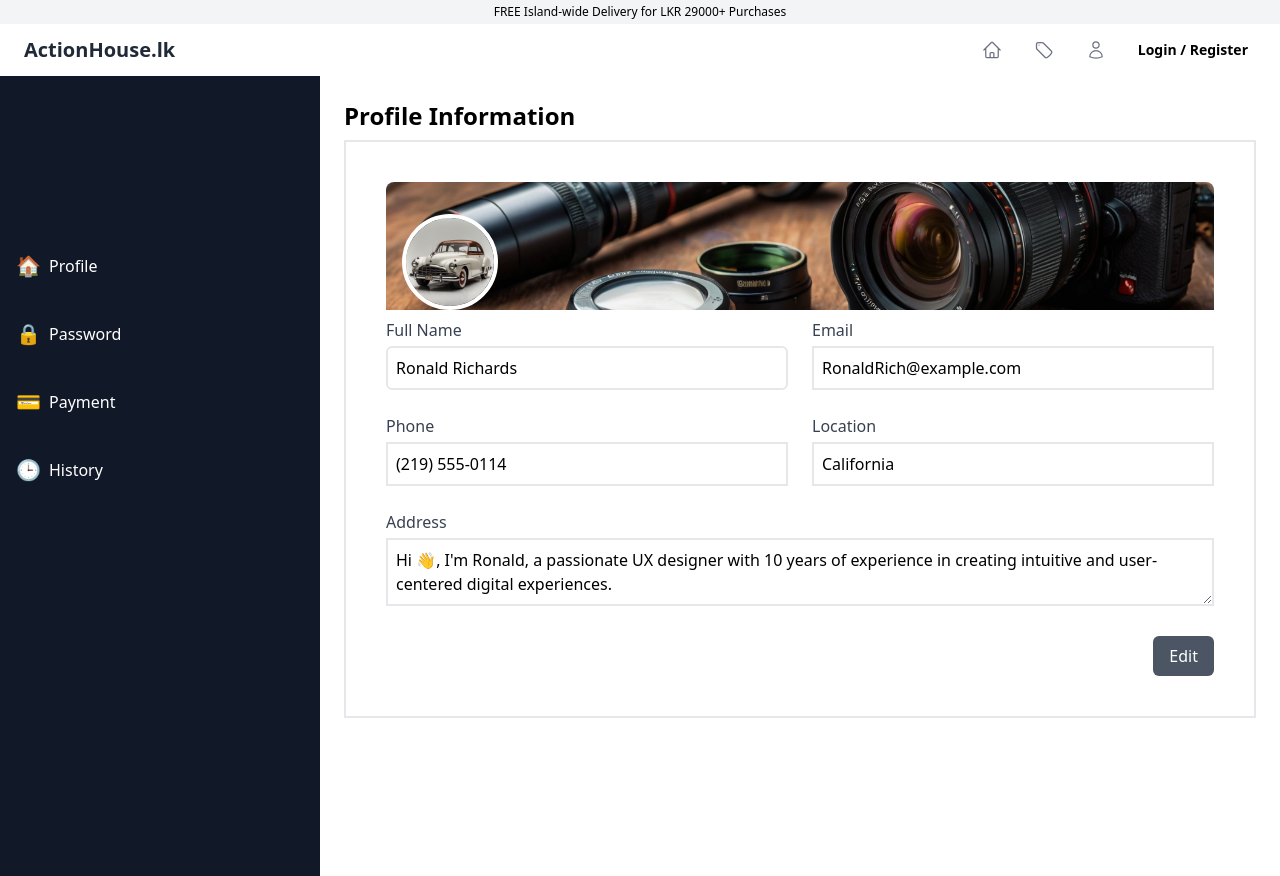
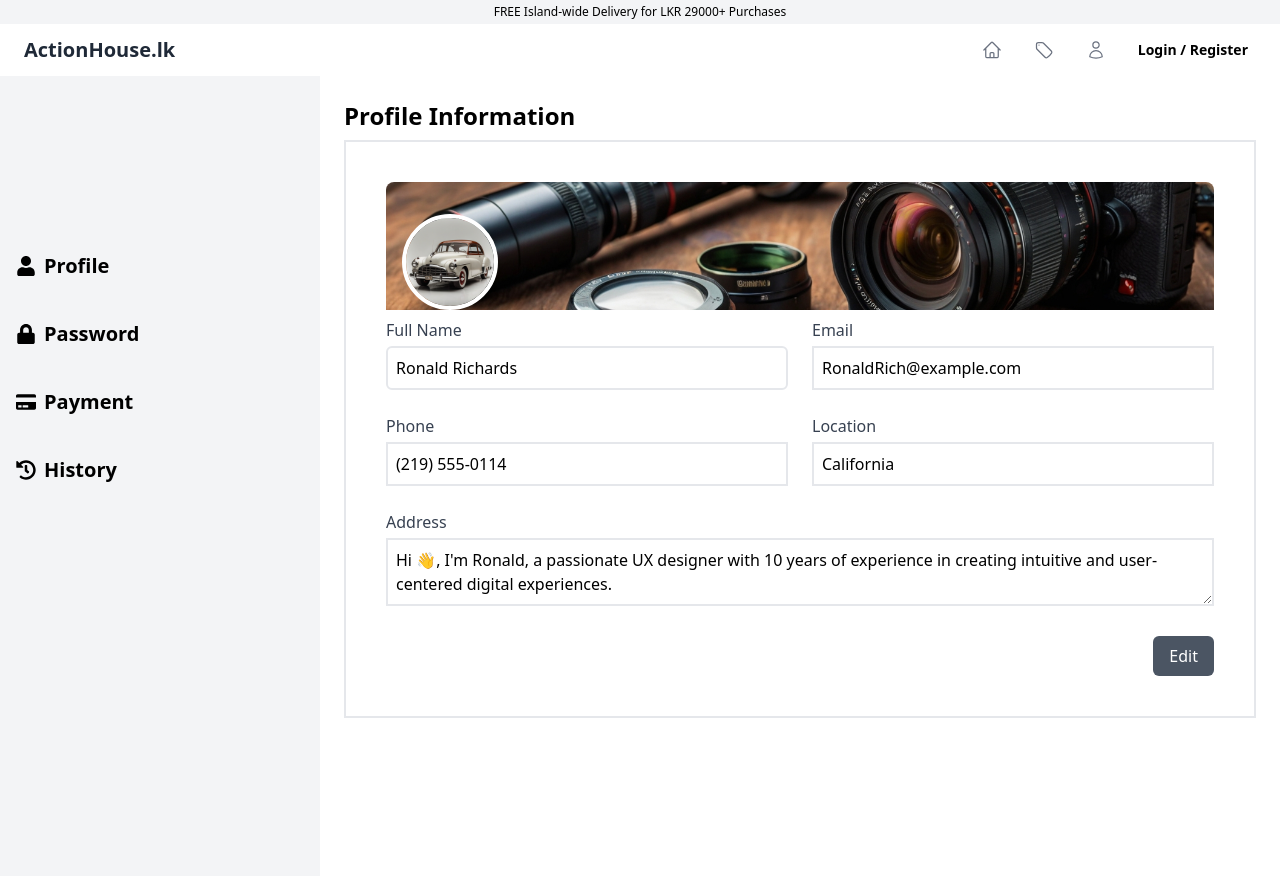
Before and after one commit to sameerajayakodi/Auction_System, a React (Create React App) app in the folder AuctionHouse/auction-management-frontend/: page /profile/info in a window 1280 px wide. Built offline with nearby package versions, Linux system fonts and the light colour scheme.

Commit message:
Update Profile.js

```diff
--- a/AuctionHouse/auction-management-frontend/src/profile/Profile.js
+++ b/AuctionHouse/auction-management-frontend/src/profile/Profile.js
@@ -1,34 +1,41 @@
 import React from "react";
 import { Link, Outlet } from "react-router-dom";
+// Importing icons from react-icons
+import { FaCreditCard, FaHistory, FaLock, FaUser } from "react-icons/fa";
 
 const Profile = () => {
   return (
     <div className="flex">
       {/* Sidebar */}
-      <div className="flex flex-row h-screen p-4 text-white bg-gray-900 w-80 ">
+      <div className="flex flex-row h-screen p-4 font-semibold bg-gray-100 w-80 ">
         <nav>
           <ul className="mt-40 space-y-10">
             <li className="mb-4">
-              <Link to="/profile/info" className="flex items-center">
-                <span className="mr-2 text-xl">🏠</span>
+              <Link to="/profile/info" className="flex items-center text-xl">
+                <FaUser className="mr-2" /> {/* Replacing with FaUser icon */}
                 Profile
               </Link>
             </li>
             <li className="mb-4">
-              <Link to="/profile/password" className="flex items-center">
-                <span className="mr-2 text-xl">🔒</span>
+              <Link
+                to="/profile/password"
+                className="flex items-center text-xl"
+              >
+                <FaLock className="mr-2" /> {/* Replacing with FaLock icon */}
                 Password
               </Link>
             </li>
             <li className="mb-4">
-              <Link to="/profile/payment" className="flex items-center">
-                <span className="mr-2 text-xl">💳</span>
+              <Link to="/profile/payment" className="flex items-center text-xl">
+                <FaCreditCard className="mr-2" />{" "}
+                {/* Replacing with FaCreditCard icon */}
                 Payment
               </Link>
             </li>
             <li className="mb-4">
-              <Link to="/profile/history" className="flex items-center">
-                <span className="mr-2 text-xl">🕒</span>
+              <Link to="/profile/history" className="flex items-center text-xl">
+                <FaHistory className="mr-2" />{" "}
+                {/* Replacing with FaHistory icon */}
                 History
               </Link>
             </li>
```
